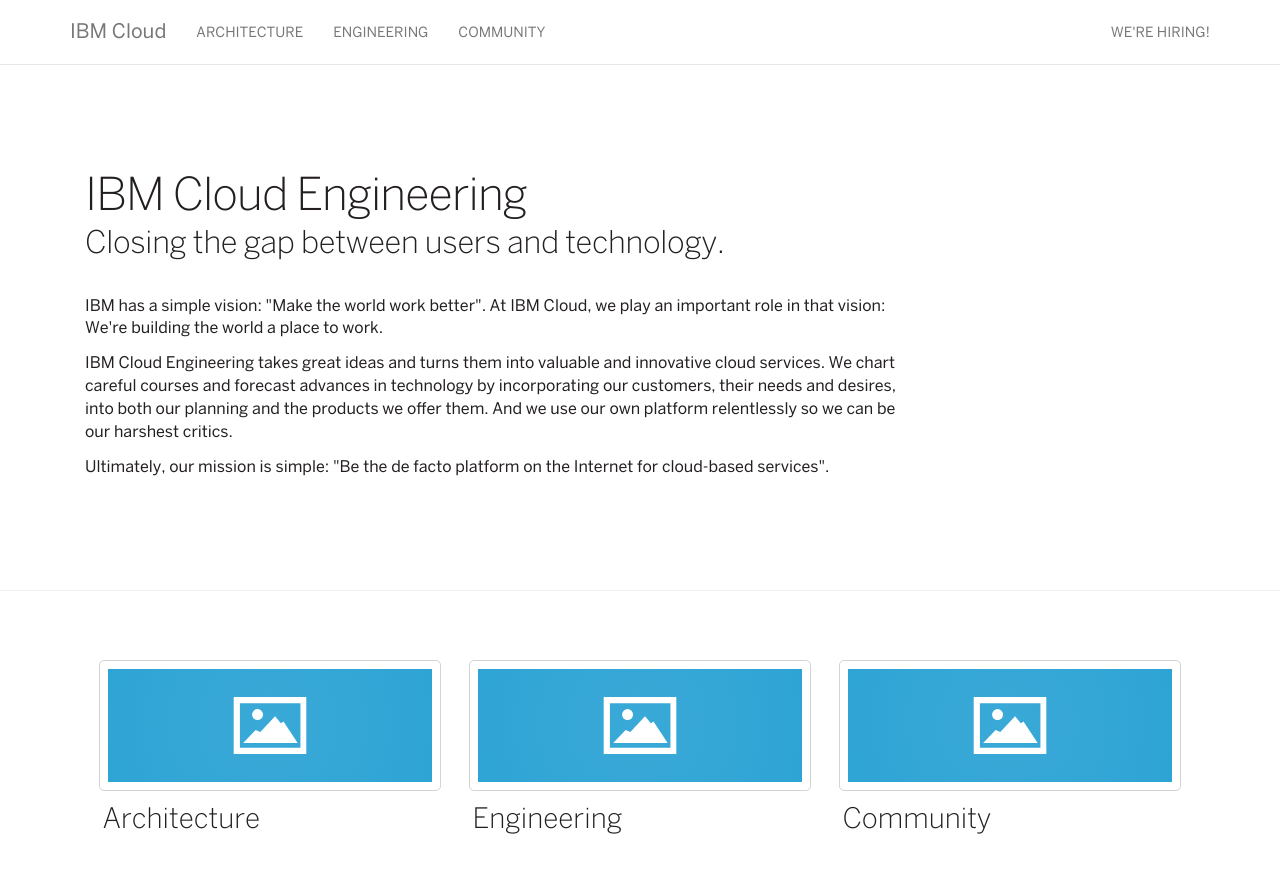
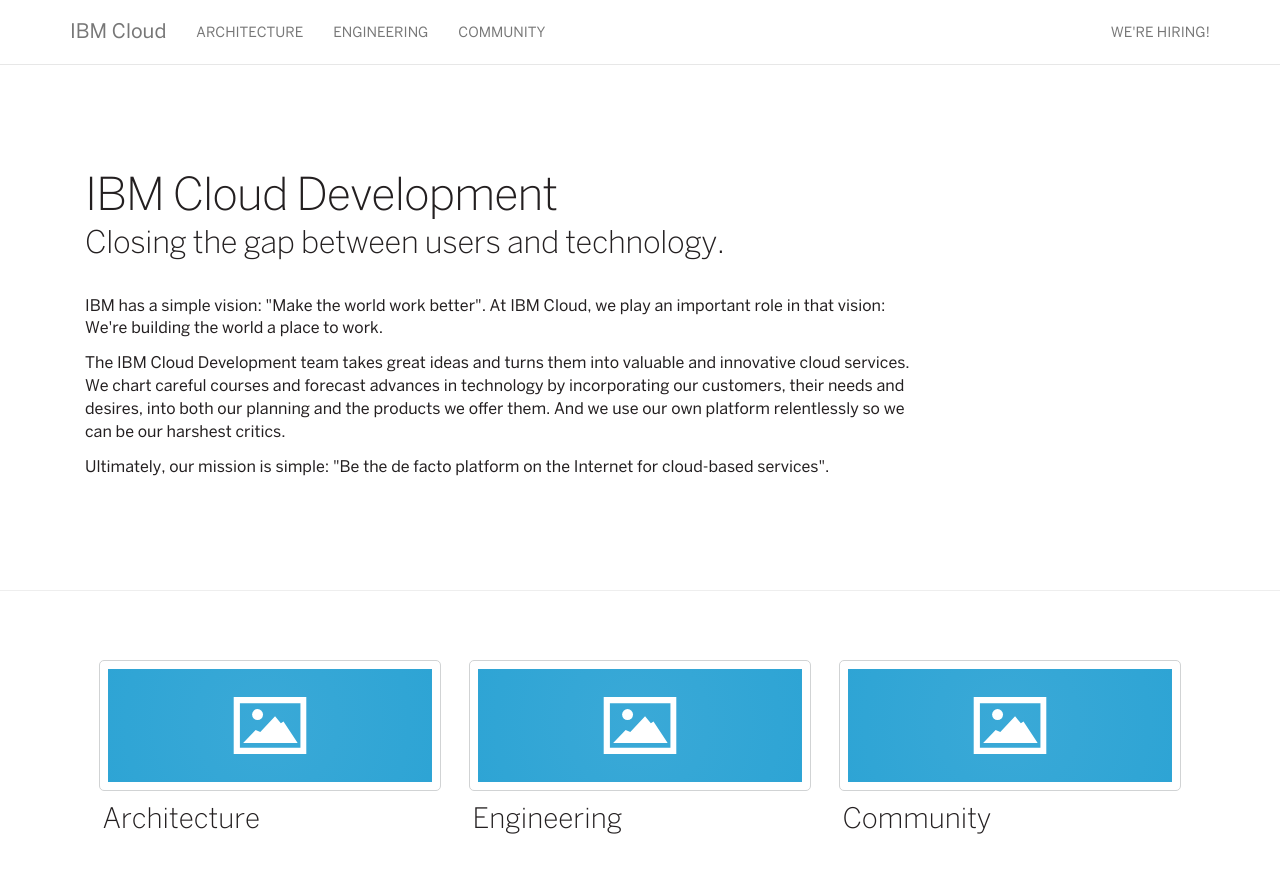
Before and after one commit to caleorourke/blue, a Jekyll site: the page built from index.html, in a window 1280 px wide and 900 px high. Shown: the top 873 px of the window. Built offline with Jekyll 4.4.1, drawn with Linux system fonts in a browser that asks for light colours.

Commit message:
content updates

```diff
--- a/index.html
+++ b/index.html
@@ -7,7 +7,7 @@
       <div class="container">
         <div class="col-md-9 col-lg-8">
 
-          <h1 class="title">IBM Cloud Engineering</h1>
+          <h1 class="title">IBM Cloud Development</h1>
           <h2 class="tagline">Closing the gap between users and technology.</h2>
 
         </div>
@@ -20,7 +20,7 @@
 
               <p>IBM has a simple vision: "Make the world work better". At IBM Cloud, we play an important role in that vision: We're building the world a place to work.</p>
 
-              <p>IBM Cloud Engineering takes great ideas and turns them into valuable and innovative cloud services. We chart careful courses and forecast advances in technology by incorporating our customers, their needs and desires, into both our planning and the products we offer them. And we use our own platform relentlessly so we can be our harshest critics.</p>
+              <p>The IBM Cloud Development team takes great ideas and turns them into valuable and innovative cloud services. We chart careful courses and forecast advances in technology by incorporating our customers, their needs and desires, into both our planning and the products we offer them. And we use our own platform relentlessly so we can be our harshest critics.</p>
 
               <p>Ultimately, our mission is simple: "Be the de facto platform on the Internet for cloud-based services".</p>
 
```
